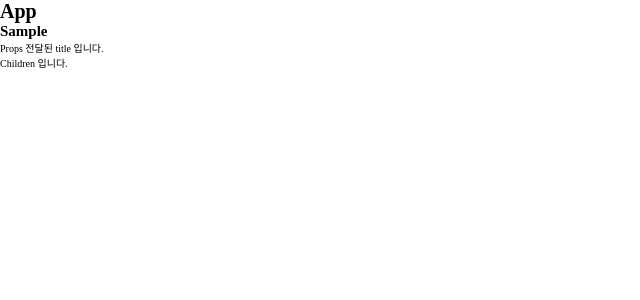
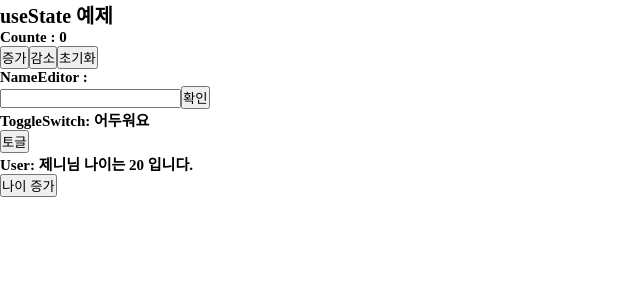
Before and after one commit to devclarova/til_react_cra_ts, a React (Create React App) app: page / in a window 1280 px wide. Shown: the top 300 px of the page, without its empty margins (0-640 px from the left). Built offline with nearby package versions, Linux system fonts and the light colour scheme.

Commit message:
[docs] useState의 이해

```diff
--- a/src/App.tsx
+++ b/src/App.tsx
@@ -1,40 +1,18 @@
-type DemoProps = {
-  name: string;
-  age: string;
-};
+import Counter from './components/Counter';
+import NameEditor from './components/NameEditor';
+import ToggleSwitch from './components/ToggleSwitch';
+import User from './components/User';
 
-const Demo = ({ name, age }: DemoProps): JSX.Element => {
+function App(): JSX.Element {
   return (
     <div>
-      {name}이구요, {age}살 입니다.
+      <h1>useState 예제</h1>
+      <Counter />
+      <NameEditor />
+      <ToggleSwitch />
+      <User />
     </div>
   );
-};
-
-type SampleProps = {
-  children?: React.ReactNode;
-  title: string;
-};
-
-const Sample = ({ children, title }: SampleProps): JSX.Element => {
-  return (
-    <div>
-      <h2>Sample</h2>
-      <div>{title}</div>
-      <div>{children}</div>
-    </div>
-  );
-};
-
-const App = (): JSX.Element => {
-  return (
-    <div>
-      <h1>App</h1>
-      <Sample title="Props 전달된 title 입니다.">
-        <p>Children 입니다.</p>
-      </Sample>
-    </div>
-  );
-};
+}
 
 export default App;
--- /dev/null
+++ b/src/components/Counter.tsx
@@ -0,0 +1,40 @@
+import { useState } from 'react';
+
+// 2번 이상 반복되고 가독성이 떨어짐
+// 1. type으로 정의해 보자
+type VoidFunction = () => void;
+type JSXElement = () => JSX.Element;
+
+// 2. interface로 정의해 보자
+interface IVoidFunction {
+  (): void;
+}
+interface IJSXElement {
+  (): JSX.Element;
+}
+
+const Counter: IJSXElement | JSXElement = () => {
+  // ts 자리
+  const [count, setCount] = useState<number>(0);
+
+  const handleAdd: IVoidFunction | VoidFunction = () => {
+    setCount(count + 1);
+  };
+  const handleMinus: IVoidFunction | VoidFunction = () => {
+    setCount(count - 1);
+  };
+  const handleReset: IVoidFunction | VoidFunction = () => {
+    setCount(0);
+  };
+  // tsx 자리
+  return (
+    <div>
+      <h2>Counte : {count} </h2>
+      <button onClick={handleAdd}>증가</button>
+      <button onClick={handleMinus}>감소</button>
+      <button onClick={handleReset}>초기화</button>
+    </div>
+  );
+};
+
+export default Counter;
--- /dev/null
+++ b/src/components/NameEditor.tsx
@@ -0,0 +1,42 @@
+import { ChangeEvent, MouseEvent, useState } from 'react';
+
+// 1. type 으로 함수 리턴형을 생성해보자.
+type JSXElement = () => JSX.Element;
+type ChangeEventInput = (e: ChangeEvent<HTMLInputElement>) => void;
+type ClickEventButton = (e: MouseEvent<HTMLButtonElement>) => void;
+type NameType = string;
+
+// 2. interface 로 정의하기
+interface IJSXElement {
+  (): JSX.Element;
+}
+interface IChangeEventInput {
+  (e: ChangeEvent<HTMLInputElement>): void;
+}
+interface IClickEventButton {
+  (e: MouseEvent<HTMLButtonElement>): void;
+}
+
+const NameEditor: JSXElement | IJSXElement = () => {
+  // ts 자리
+  const [name, setName] = useState<NameType>('');
+  const handleName: ChangeEventInput | IChangeEventInput = (e): void => {
+    setName(e.target.value);
+  };
+  const handleClick: ClickEventButton | IClickEventButton = (e): void => {
+    console.log('클릭');
+    setName('');
+  };
+  // tsx 자리
+  return (
+    <div>
+      <h2>NameEditor : {name} </h2>
+      <div>
+        <input type="text" value={name} onChange={e => handleName(e)} />
+        <button onClick={e => handleClick(e)}>확인</button>
+      </div>
+    </div>
+  );
+};
+
+export default NameEditor;
--- /dev/null
+++ b/src/components/ToggleSwitch.tsx
@@ -0,0 +1,33 @@
+import { useState } from 'react';
+
+// type으로 정의하기
+type JSXElement = () => JSX.Element;
+type MainType = boolean;
+type ClickType = () => void;
+
+// interface로 정의하기
+interface IJSXElement {
+  (): JSX.Element;
+}
+interface IClickType {
+  (): void;
+}
+
+const ToggleSwitch: JSXElement | IJSXElement = () => {
+  // ts 자리
+  const [isOn, setIsOn] = useState<MainType>(false);
+  const handleClick: ClickType | IClickType = () => {
+    setIsOn(!isOn);
+  };
+  // tsx 자리
+  return (
+    <div>
+      <h2>ToggleSwitch: {isOn ? '밝아요' : '어두워요'}</h2>
+      <div>
+        <button onClick={handleClick}>토글</button>
+      </div>
+    </div>
+  );
+};
+
+export default ToggleSwitch;
--- /dev/null
+++ b/src/components/User.tsx
@@ -0,0 +1,35 @@
+import { useState } from 'react';
+
+// 1. type 정의
+type UserType = { age: number; name: string };
+type ClickType = () => void;
+
+// 2. interface 정의
+interface IUserType {
+  age: number;
+  name: string;
+}
+interface IClickType {
+  (): void;
+}
+
+const User = (): JSX.Element => {
+  // ts 자리
+  const [user, setUser] = useState<UserType | IUserType>({ name: '제니', age: 20 });
+  const handleClick: ClickType | IClickType = () => {
+    setUser({ ...user, age: user.age + 1 });
+  };
+  // tsx 자리
+  return (
+    <div>
+      <h2>
+        User: {user.name}님 나이는 {user.age} 입니다.
+      </h2>
+      <div>
+        <button onClick={handleClick}>나이 증가</button>
+      </div>
+    </div>
+  );
+};
+
+export default User;
```
Also changed, not shown: 1 other file (tests, documents, lock files or other folders).
